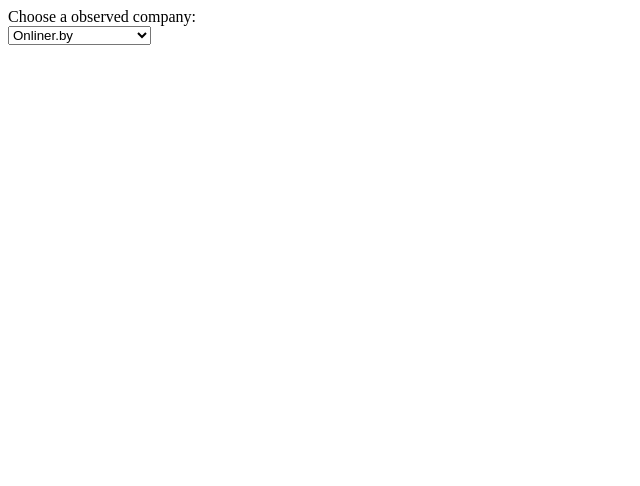
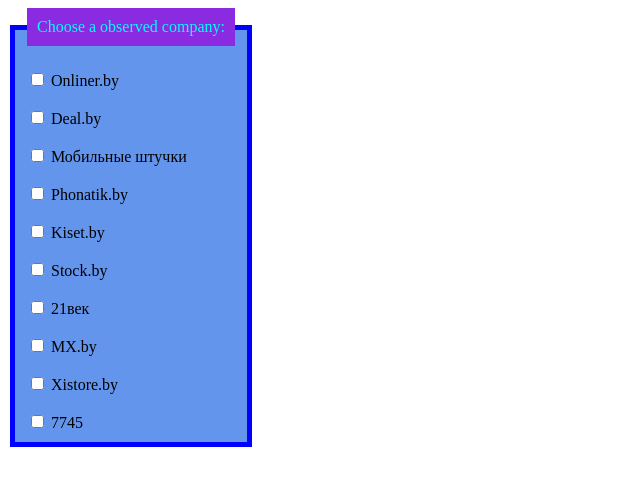
Before and after one commit to wave-or-corpuscula/MonitoringSystem, a Django app: page /prices/1/ in a window 1280 px wide. Shown: the top 486 px of the page, without its empty margins (0-640 px from the left). Run offline with Django 4.2, Linux system fonts and the light colour scheme; data comes from the database, SQL or seed files in the repository.

Commit message:
Connected styles to template

```diff
--- a/ijusthavealook/ijusthavealook/settings.py
+++ b/ijusthavealook/ijusthavealook/settings.py
@@ -9,7 +9,7 @@
 For the full list of settings and their values, see
 https://docs.djangoproject.com/en/4.1/ref/settings/
 """
-
+import os
 from pathlib import Path
 
 # Build paths inside the project like this: BASE_DIR / 'subdir'.
@@ -117,6 +117,8 @@
 # https://docs.djangoproject.com/en/4.1/howto/static-files/
 
 STATIC_URL = 'static/'
+STATIC_ROOT = os.path.join(BASE_DIR, 'static')
+STATICFILES_DIRS = []
 
 # Default primary key field type
 # https://docs.djangoproject.com/en/4.1/ref/settings/#default-auto-field
--- /dev/null
+++ b/ijusthavealook/parsing/static/parsing/css/styles.css
@@ -0,0 +1,11 @@
+fieldset {
+    display: inline-block;
+    background: cornflowerblue;
+    border: 5px solid blue;
+  }
+
+  legend {
+    padding: 10px;
+    background: blueviolet;
+    color: cyan;
+  }
--- a/ijusthavealook/parsing/templates/parsing/prices.html
+++ b/ijusthavealook/parsing/templates/parsing/prices.html
@@ -1,16 +1,24 @@
+{% load static %}
 <!DOCTYPE html>
 <html lang="en">
 <head>
     <meta charset="UTF-8">
     <meta name="viewport" content="width=device-width, initial-scale=1.0">
     <title>{{ title }}</title>
+    <link type="text/css" rel="stylesheet" href="{% static 'parsing/css/styles.css' %}"/>
 </head>
 <body>
-    <label for="observed_list">Choose a observed company:</label>
-    <br>
-    <select name="observed_list" id="1">
-        {% for obs in observed %}<option value="{{obs.name}}">{{obs.name}}
-        </option>{% endfor %}
+
+    <fieldset>
+        <legend>Choose a observed company:</legend>
+        {% for obs in observed %}
+        <br>
+        <div>
+            <input type="checkbox" id="{{obs.name}}" name="{{obs.name}}"/>
+            <label for="{{obs.name}}">{{obs.name}}</label>
+        </div>
+        {% endfor %}
     </select>
+    </fieldset>
 </body>
 </html>
```
